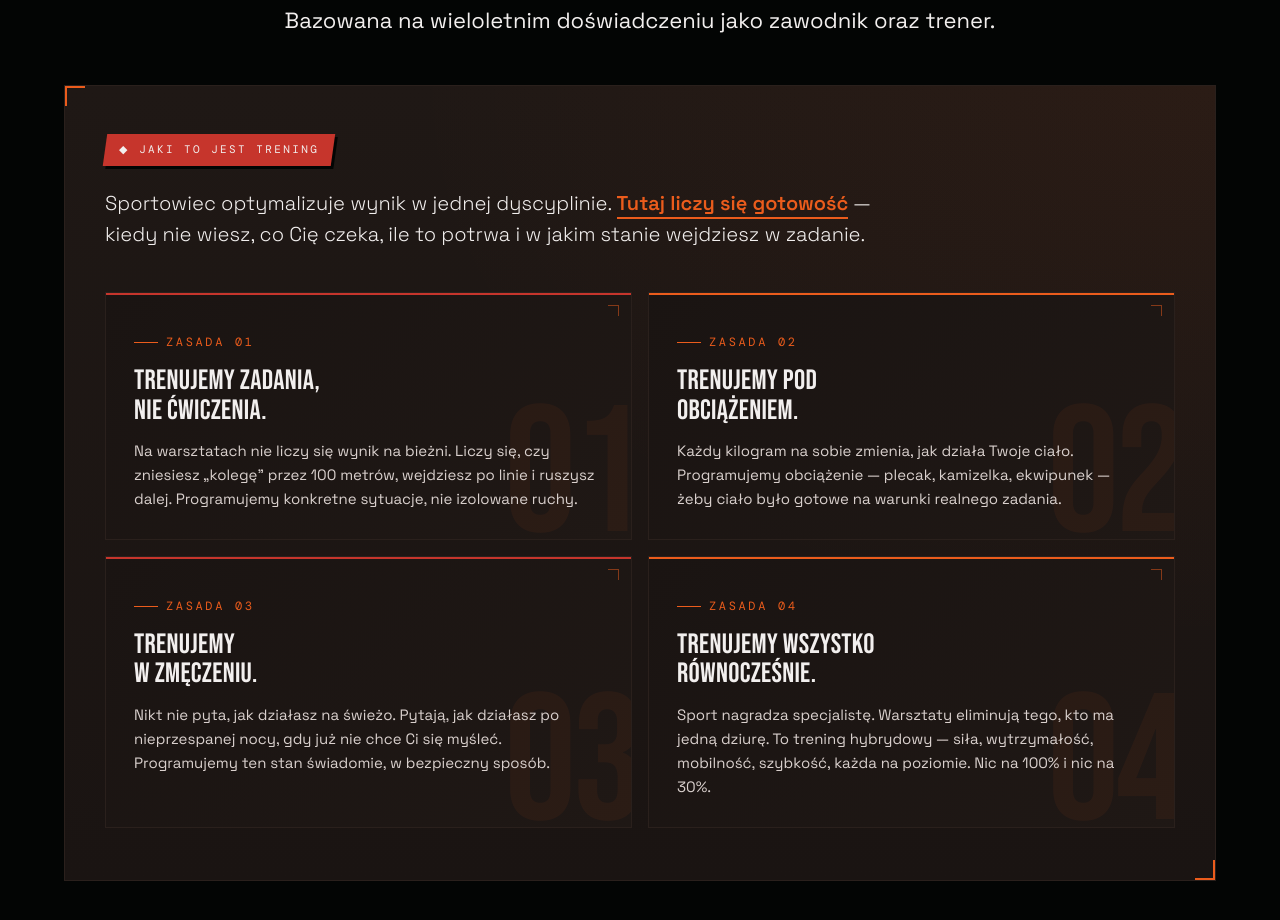
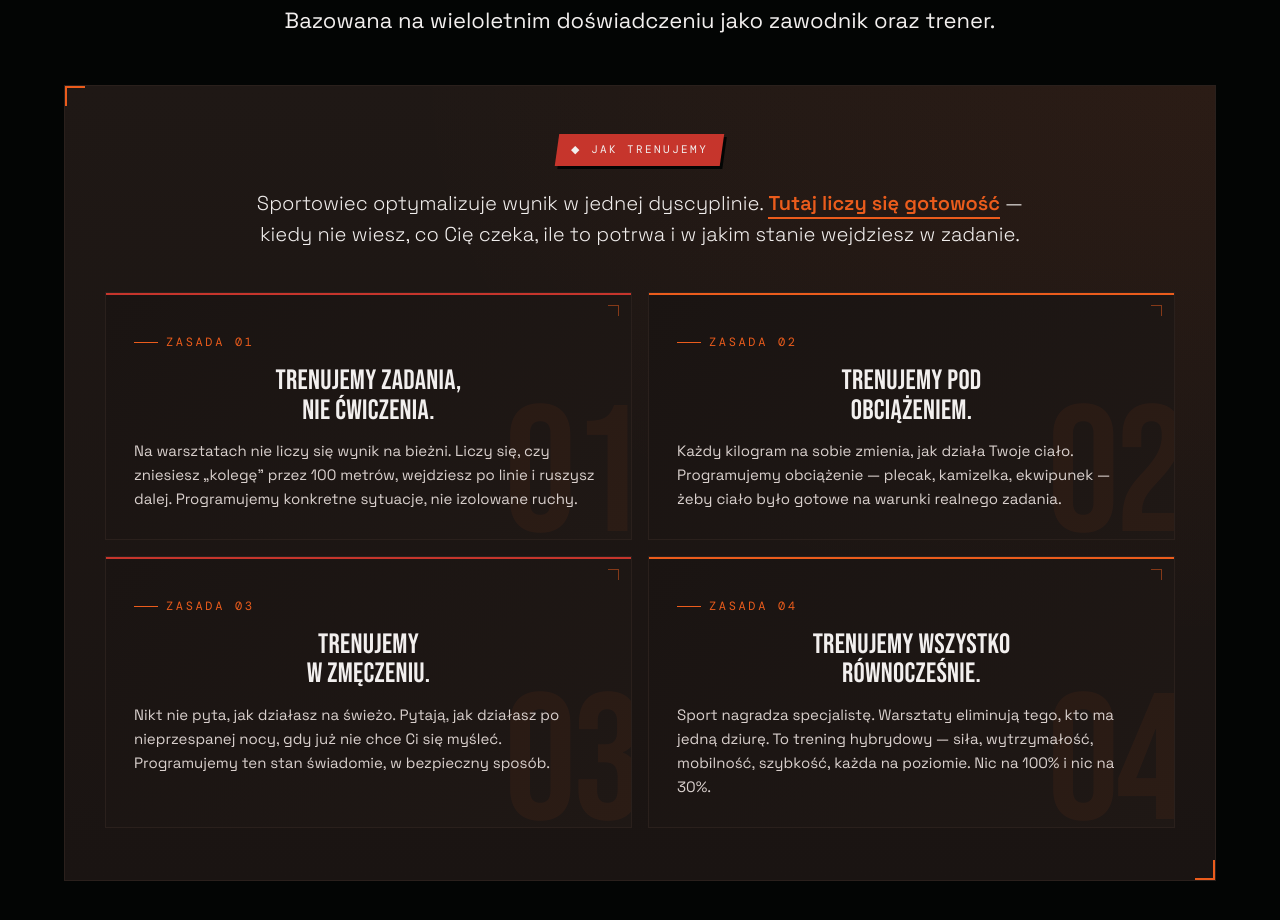
Before and after one commit to treningkamilorawczak/trening-sswb, a plain HTML site: page index.html in a window 1280 px wide. Shown: the part 2260-3180 px from the top of the page. Drawn offline with nearby package versions, Linux system fonts and the light colour scheme.

Commit message:
Center kicker, lead and card titles in METODA '4 zasady' block; rename kicker to 'Jak trenujemy'

```diff
--- a/index.html
+++ b/index.html
@@ -1457,7 +1457,8 @@
   .sf-stats::before { top: 0; left: 0; border-right: none; border-bottom: none; }
   .sf-stats::after { bottom: 0; right: 0; border-left: none; border-top: none; }
   .sf-stats-kicker {
-    display: inline-block;
+    display: block;
+    width: fit-content;
     background: var(--red-primary);
     color: var(--text-primary);
     font-family: 'DM Mono', monospace;
@@ -1467,16 +1468,17 @@
     padding: 7px 14px;
     transform: skew(-8deg);
     box-shadow: 3px 3px 0 var(--bg-section);
-    margin-bottom: 22px;
+    margin: 0 auto 22px;
   }
   .sf-stats-kicker span { display: inline-block; transform: skew(8deg); }
   .sf-stats-lead {
     font-size: 20px;
     color: var(--text-primary);
     line-height: 1.55;
-    margin-bottom: 42px;
+    margin: 0 auto 42px;
     max-width: 820px;
     font-weight: 300;
+    text-align: center;
   }
   .sf-stats-lead strong {
     color: var(--orange-ember);
@@ -1565,6 +1567,7 @@
     letter-spacing: 0.01em;
     position: relative;
     z-index: 2;
+    text-align: center;
   }
   .sf-stat-desc {
     font-size: 15px;
@@ -2523,7 +2526,7 @@ window.addEventListener('scroll', function() {
     </div>
 
     <div class="sf-stats">
-      <div class="sf-stats-kicker"><span>◆ Jaki to jest trening</span></div>
+      <div class="sf-stats-kicker"><span>◆ Jak trenujemy</span></div>
       <p class="sf-stats-lead">
         Sportowiec optymalizuje wynik w jednej dyscyplinie. <strong>Tutaj liczy się gotowość</strong> — kiedy nie wiesz, co Cię czeka, ile to potrwa i w jakim stanie wejdziesz w zadanie.
       </p>
```
